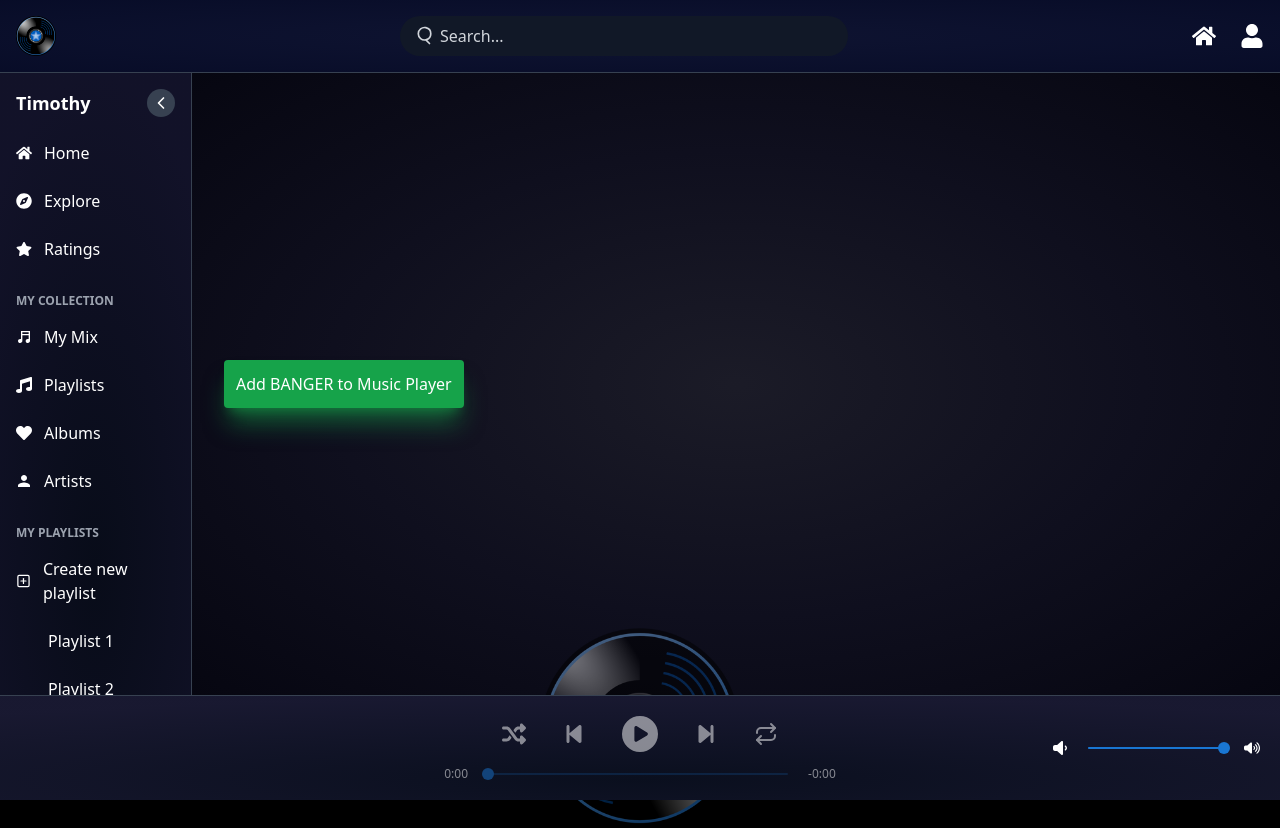
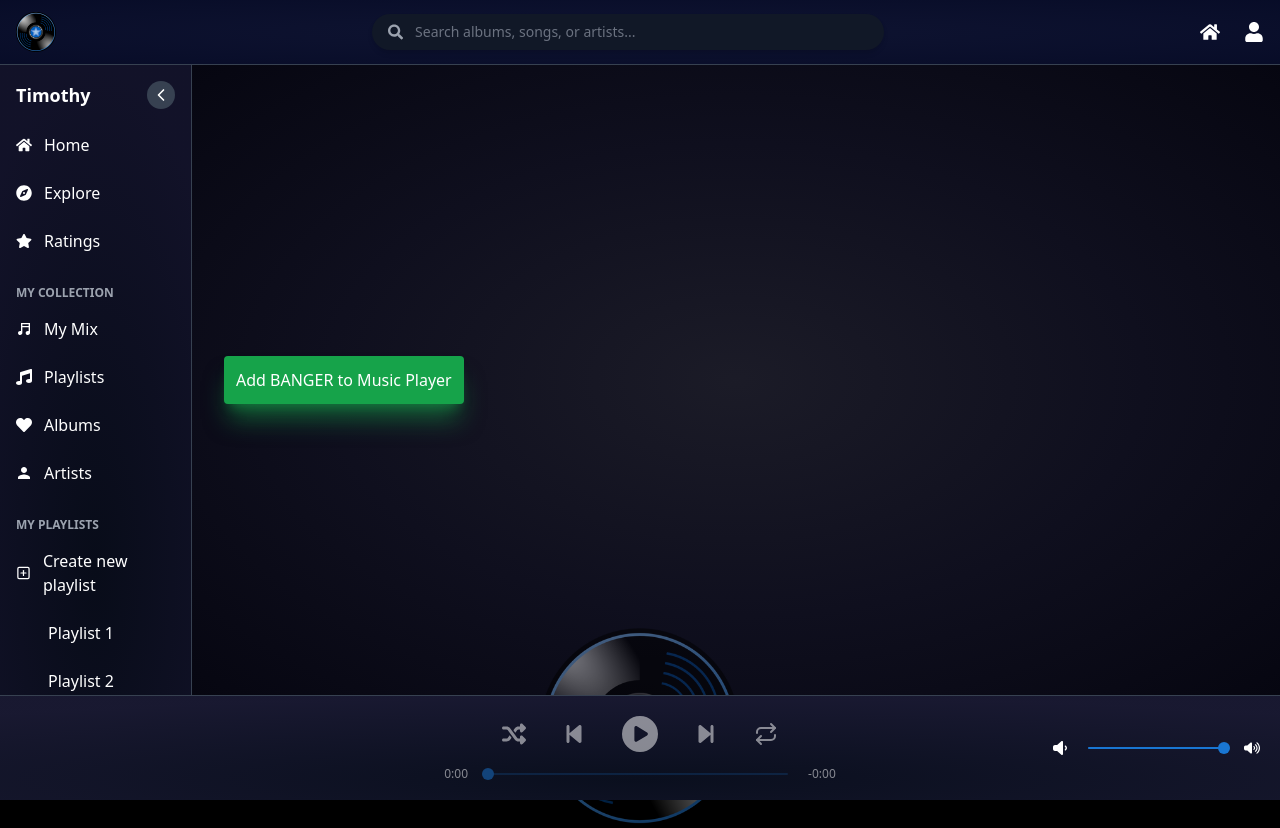
Before and after one commit to ManuelCPinto/IPM-Projeto, a Next.js app: page /player in a window 1280 px wide. Built offline with nearby package versions, Linux system fonts and the light colour scheme.

Commit message:
SearchBar done

```diff
--- /dev/null
+++ b/src/app/api/search/route.ts
@@ -0,0 +1,45 @@
+// /app/api/search/route.ts
+
+import { NextResponse } from 'next/server';
+import { db } from '@/database';
+import { albumsTable, songsTable, usersTable } from '@/database/schema';
+import { like } from 'drizzle-orm';
+
+export async function GET(request: Request) {
+  const { searchParams } = new URL(request.url);
+  const query = searchParams.get('query') || '';
+
+  if (!query.trim()) {
+    return NextResponse.json({ results: [] });
+  }
+
+  try {
+    // Fetch matching albums
+    const albums = await db
+      .select({ id: albumsTable.albumId, name: albumsTable.name })
+      .from(albumsTable)
+      .where(like(albumsTable.name, `%${query}%`))
+      .then((rows) => rows.map((row) => ({ ...row, type: 'Album' })));
+
+    // Fetch matching songs
+    const songs = await db
+      .select({ id: songsTable.id, name: songsTable.name })
+      .from(songsTable)
+      .where(like(songsTable.name, `%${query}%`))
+      .then((rows) => rows.map((row) => ({ ...row, type: 'Song' })));
+
+    // Fetch matching artists
+    const artists = await db
+      .select({ id: usersTable.id, name: usersTable.username })
+      .from(usersTable)
+      .where(like(usersTable.username, `%${query}%`))
+      .then((rows) => rows.map((row) => ({ ...row, type: 'Artist' })));
+
+    const results = [...albums, ...songs, ...artists];
+
+    return NextResponse.json({ results });
+  } catch (error) {
+    console.error('Error fetching search results:', error);
+    return NextResponse.json({ error: 'Internal server error' }, { status: 500 });
+  }
+}
--- a/src/app/player/components/navbar.tsx
+++ b/src/app/player/components/navbar.tsx
@@ -1,67 +1,38 @@
-// src/app/components/Navbar.tsx
+'use client';
 
-'use client'
-
-import Link from 'next/link'
-import React from 'react'
-import { usePathname } from 'next/navigation'
-import { FaHome, FaUser } from 'react-icons/fa'
-import Image from 'next/image'
+import Link from 'next/link';
+import Image from 'next/image';
+import { FaHome, FaUser } from 'react-icons/fa';
+import SearchBar from '@/app/player/search/SearchBar'; // Import SearchBar from the correct path
 
 const Navbar: React.FC = () => {
-  const pathname = usePathname()
-  const isActive = (path: string) => pathname === path
-
   return (
     <nav className="bg-neutral-900 bg-[radial-gradient(ellipse_80%_80%_at_50%_50%,rgba(15,20,50,1),rgba(5,10,40,0.9))] text-white shadow-lg border-b border-gray-700">
-      <div className="container mx-auto flex items-center justify-between p-4">
+      <div className="container mx-auto flex items-center justify-between py-3 px-4">
         {/* Logo */}
-        <Link href="/">
+        <Link href="/player">
           <div className="flex items-center cursor-pointer">
-            <img src="/logo.png" alt="Logo" width={40} height={40}/>
+          <Image src="/logo.png" alt="Logo" width={40} height={40}/>
           </div>
         </Link>
 
         {/* Search Bar */}
-        <div className="relative flex items-center w-full max-w-md mx-auto">
-          <svg
-            className="absolute left-3 text-gray-300"
-            xmlns="http://www.w3.org/2000/svg"
-            fill="none"
-            viewBox="0 0 24 24"
-            stroke="currentColor"
-            width={20}
-            height={20}
-          >
-            <path
-              strokeLinecap="round"
-              strokeLinejoin="round"
-              strokeWidth={2}
-              d="M21 21l-4.35-4.35M16.65 16.65A7.5 7.5 0 1116.65 2a7.5 7.5 0 010 14.65z"
-            />
-          </svg>
-          <input
-            type="text"
-            placeholder="Search..."
-            className="w-full pl-10 pr-4 py-2 rounded-full bg-gray-900 text-white placeholder-gray-300 focus:outline-none transition-colors"
-          />
+        <div className="flex-1 mx-4">
+          <SearchBar />
         </div>
 
         {/* Navigation Links */}
         <div className="flex items-center gap-6">
-          <Link href="/" className={`${isActive('/') ? 'text-gray-300' : 'text-white'} hover:text-gray-300`}>
-            <FaHome size={24} />
+          <Link href="/player" className="hover:text-gray-300">
+            <FaHome size={20} />
           </Link>
-          <Link
-            href="/profile"
-            className={`${isActive('/profile') ? 'text-gray-300' : 'text-white'} hover:text-gray-300`}
-          >
-            <FaUser size={24} />
+          <Link href="/player/profile" className="hover:text-gray-300">
+            <FaUser size={20} />
           </Link>
         </div>
       </div>
     </nav>
-  )
-}
+  );
+};
 
-export default Navbar
+export default Navbar;
--- a/src/app/player/components/sidebar.tsx
+++ b/src/app/player/components/sidebar.tsx
@@ -2,7 +2,7 @@
 
 'use client'
 import React, { useState } from 'react'
-import { FaHome, FaCompass, FaVideo, FaMusic, FaHeart, FaStar } from 'react-icons/fa'
+import { FaHome, FaCompass, FaMusic, FaHeart, FaStar } from 'react-icons/fa'
 import { IoMdMusicalNotes, IoMdPerson } from 'react-icons/io'
 import { FiPlusSquare, FiChevronLeft, FiChevronRight } from 'react-icons/fi'
 import Link from 'next/link'
--- a/src/app/player/ratings/newReleases.tsx
+++ b/src/app/player/ratings/newReleases.tsx
@@ -58,15 +58,7 @@ const NewReleases: React.FC<NewReleasesProps> = ({ Albums, error }) => {
           </Link>
         ))}
       </div>
-
-      {/* View All Releases Button */}
-      <Link href="/player/ratings/albums">
-        <button className="mt-4 bg-blue-800 text-white px-4 py-2 rounded-lg hover:bg-blue-500 transition w-full">
-          View All Releases
-        </button>
-      </Link>
     </div>
   )
 }
-
 export default NewReleases
--- /dev/null
+++ b/src/app/player/search/SearchBar.tsx
@@ -0,0 +1,94 @@
+'use client';
+
+import React, { useState } from 'react';
+import { useRouter } from 'next/navigation';
+import { FaSearch } from 'react-icons/fa';
+
+interface SearchResult {
+  id: number;
+  name: string;
+  type: 'Album' | 'Song' | 'Artist';
+}
+
+const SearchBar: React.FC = () => {
+  const [query, setQuery] = useState('');
+  const [searchResults, setSearchResults] = useState<SearchResult[]>([]);
+  const [isFocused, setIsFocused] = useState(false);
+  const router = useRouter();
+
+  const handleSearch = async (searchQuery: string) => {
+    setQuery(searchQuery);
+
+    if (searchQuery.trim() === '') {
+      setSearchResults([]);
+      return;
+    }
+
+    try {
+      const res = await fetch(`/api/search?query=${encodeURIComponent(searchQuery)}`);
+      if (!res.ok) {
+        throw new Error('Failed to fetch search results');
+      }
+      const data = await res.json();
+      setSearchResults(data.results || []);
+    } catch (error) {
+      console.error('Error fetching search results:', error);
+    }
+  };
+
+  const handleResultClick = (item: SearchResult) => {
+    switch (item.type) {
+      case 'Album':
+        router.push(`/player/ratings/albums/${item.id}`);
+        break;
+      case 'Song':
+        router.push(`/player/songs/${item.id}`);
+        break;
+      case 'Artist':
+        router.push(`/player/artists/${item.id}`);
+        break;
+      default:
+        console.error('Unknown type:', item.type);
+    }
+    setQuery('');
+    setSearchResults([]);
+  };
+
+  return (
+    <div className="relative w-full max-w-lg mx-auto">
+      <div className="flex items-center bg-gray-900 rounded-full px-4 py-2 shadow-md">
+        <FaSearch className="text-gray-400 mr-3" />
+        <input
+          type="text"
+          placeholder="Search albums, songs, or artists..."
+          value={query}
+          onChange={(e) => handleSearch(e.target.value)}
+          onFocus={() => setIsFocused(true)}
+          onBlur={() => setTimeout(() => setIsFocused(false), 200)} // Delay to allow clicking results
+          className="bg-transparent text-white focus:outline-none w-full placeholder-gray-500 text-sm"
+        />
+      </div>
+
+      {isFocused && searchResults.length > 0 && (
+        <div className="absolute top-full mt-2 w-full bg-gray-800 rounded-lg shadow-lg z-10">
+          <ul className="py-2">
+            {searchResults.map((item) => (
+              <li
+                key={`${item.type}-${item.id}`}
+                className="px-4 py-2 hover:bg-gray-700 cursor-pointer flex justify-between"
+                onClick={() => handleResultClick(item)}
+              >
+                <div>
+                  <p className="text-white font-semibold">{item.name}</p>
+                  <p className="text-sm text-gray-400">{item.type}</p>
+                </div>
+              </li>
+            ))}
+          </ul>
+        </div>
+      )}
+    </div>
+  );
+};
+
+export default SearchBar;
--- a/src/database/entities/album.ts
+++ b/src/database/entities/album.ts
@@ -1,10 +1,13 @@
 import { sqliteTable, integer, text, real } from 'drizzle-orm/sqlite-core';
+import { usersTable } from './user';
 
 export const albumsTable = sqliteTable('albums', {
   id: integer('id').primaryKey({ autoIncrement: true }),
   albumId: text('album_id').notNull().unique(),
   name: text('name').notNull(),
-  artist: text('artist').notNull(),
+  artist: integer('id')
+  .notNull()
+  .references(() => usersTable.id, { onDelete: 'cascade' }),
   type: text('type').notNull(),
   releaseDate: text('release_date').notNull(),
   recorded: text('recorded').notNull(),
--- a/src/database/entities/review.ts
+++ b/src/database/entities/review.ts
@@ -1,14 +1,14 @@
-import { sqliteTable, integer, text, real } from 'drizzle-orm/sqlite-core';
+import { sqliteTable, integer, text} from 'drizzle-orm/sqlite-core';
 import { albumsTable } from './album';
 
 export const reviewsTable = sqliteTable('reviews', {
   id: integer('id').primaryKey({ autoIncrement: true }),
-  albumId: integer('album_id')
+  albumId: text('album_id')
     .notNull()
-    .references(() => albumsTable.id, { onDelete: 'cascade' }),
+    .references(() => albumsTable.albumId, { onDelete: 'cascade' }),
   user: text('user').notNull(),
   date: text('date').notNull(),
-  stars: real('stars').notNull(),
+  stars: integer('stars').notNull(),
   content: text('content').notNull(),
 });
 
--- a/src/database/entities/song.ts
+++ b/src/database/entities/song.ts
@@ -2,12 +2,16 @@
 
 import { sqliteTable, integer, text } from 'drizzle-orm/sqlite-core';
 import { albumsTable } from './album';
+import { usersTable } from './user';
 
 export const songsTable = sqliteTable('songs', {
   id: integer('id').primaryKey({ autoIncrement: true }),
   albumId: integer('album_id')
     .notNull()
     .references(() => albumsTable.id, { onDelete: 'cascade' }),
+  artist: integer('id')
+  .notNull()
+  .references(() => usersTable.id, { onDelete: 'cascade' }),
   trackNumber: integer('track_number').notNull(),
   name: text('name').notNull(),
   duration: text('duration').notNull(),
```
Also changed, not shown: 1 other file (tests, documents, lock files or other folders).
